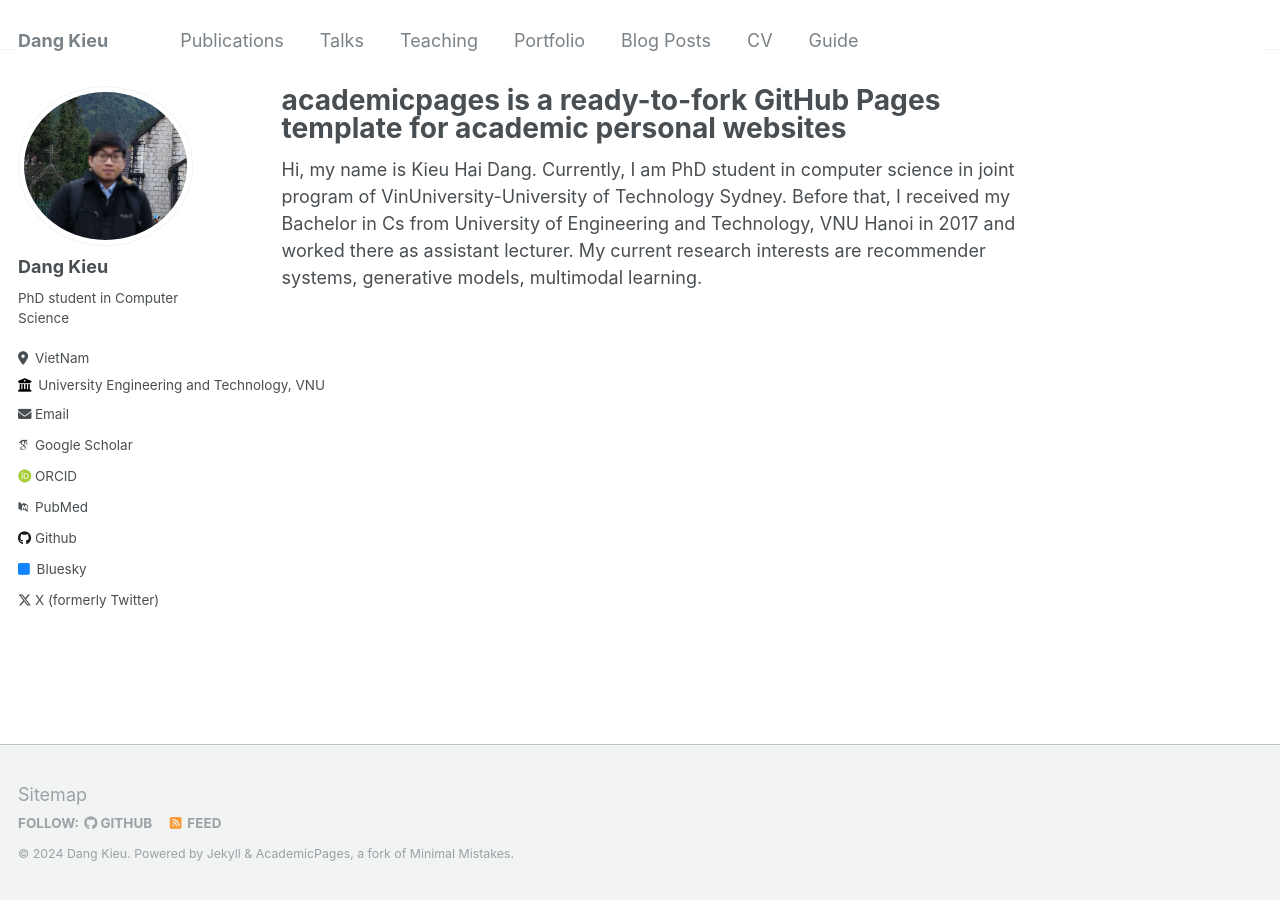
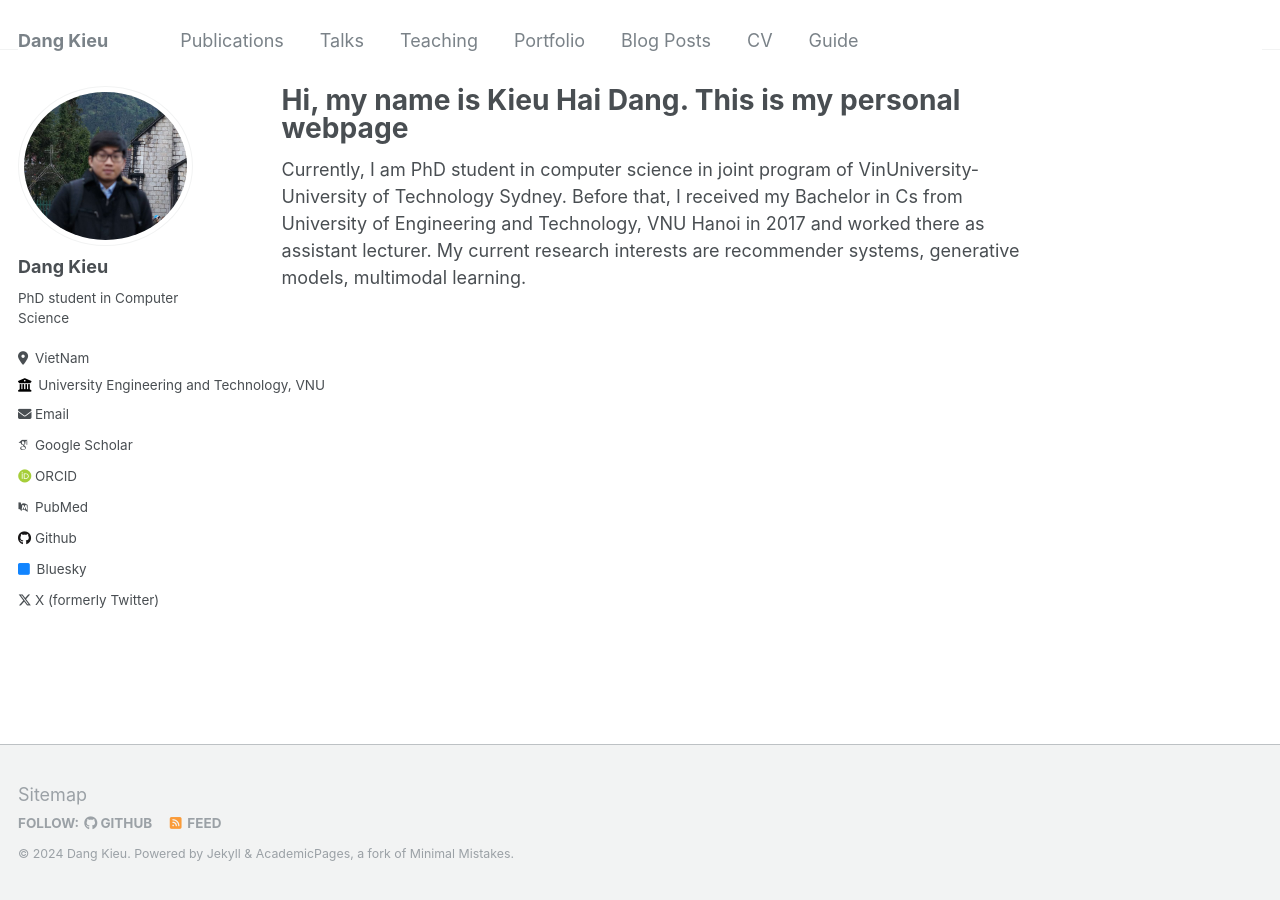
Before and after one commit to dangkh/dangkh.github.io, a Jekyll site: the page built from _pages/about.md, in a window 1280 px wide. Built offline with Jekyll 4.4.1, drawn with Linux system fonts in a browser that asks for light colours; some web fonts are replaced.

Commit message:
Update about.md

```diff
--- a/_pages/about.md
+++ b/_pages/about.md
@@ -1,11 +1,11 @@
 ---
 permalink: /
-title: "academicpages is a ready-to-fork GitHub Pages template for academic personal websites"
+title: "Hi, my name is Kieu Hai Dang. This is my personal webpage"
 author_profile: true
 redirect_from:
   - /about/
   - /about.html
 ---
 
-Hi, my name is Kieu Hai Dang. Currently, I am PhD student in computer science in joint program of VinUniversity-University of Technology Sydney. Before that, I received my Bachelor in Cs from University of Engineering and Technology, VNU Hanoi in 2017 and worked there as assistant lecturer.
+Currently, I am PhD student in computer science in joint program of VinUniversity-University of Technology Sydney. Before that, I received my Bachelor in Cs from University of Engineering and Technology, VNU Hanoi in 2017 and worked there as assistant lecturer.
 My current research interests are recommender systems, generative models, multimodal learning.
```
